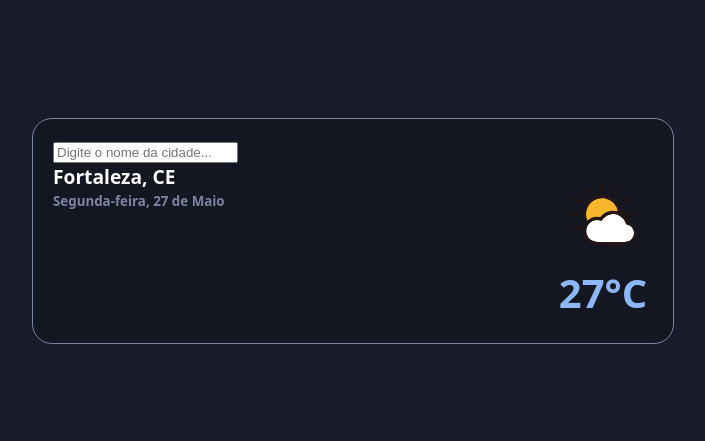
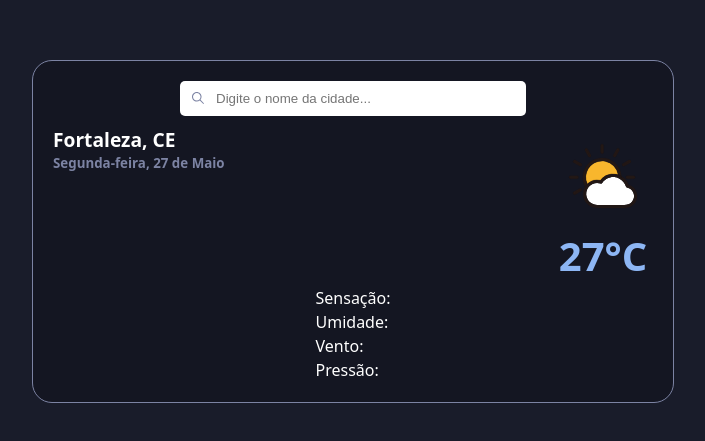
Before and after one commit to ManoelIvisson/weather-app, a React (Vite) app: page / in a window 1280 px wide. Shown: the part 169-610 px from the top of the page, without its empty margins (287-992 px from the left). Built offline with nearby package versions, Linux system fonts and the light colour scheme.

Commit message:
Estiliazando a barra de pesquisa

```diff
--- a/package.json
+++ b/package.json
@@ -11,7 +11,8 @@
   },
   "dependencies": {
     "react": "^19.1.0",
-    "react-dom": "^19.1.0"
+    "react-dom": "^19.1.0",
+    "react-icons": "^5.5.0"
   },
   "devDependencies": {
     "@eslint/js": "^9.25.0",
--- a/src/App.css
+++ b/src/App.css
@@ -18,6 +18,29 @@ main {
   padding: 20px;
   border-radius: 20px;
   border: #7C83A3 solid 1px;
+  align-items: center;
+}
+
+#pesquisa {
+  margin-bottom: 10px;
+  display: flex;
+  align-items: center;
+}
+
+#cidade {
+  padding: 10px;
+  border: none;
+  border-radius: 0px 5px 5px 0px;
+  width: 300px;
+}
+
+#icone-busca {
+  display: flex;
+  background-color: white;
+  height: 35px;
+  align-items: center;
+  padding-left: 10px;
+  border-radius: 5px 0px 0px 5px;
 }
 
 h1 {
@@ -30,6 +53,7 @@ h2 {
 
 #clima-atual {
   display: flex;
+  width: 100%;
   justify-content: space-between;
 }
 
--- a/src/App.tsx
+++ b/src/App.tsx
@@ -1,3 +1,4 @@
+import { IoIosSearch } from 'react-icons/io'
 import './App.css'
 
 function App() {
@@ -5,6 +6,9 @@ function App() {
     <>
       <main>
         <div id='pesquisa'>
+          <p id='icone-busca'>
+            <IoIosSearch className='info-estilo' />
+          </p>
           <form action="">
             <input type="text" name="cidade" id="cidade" placeholder='Digite o nome da cidade... ' />
           </form>
@@ -21,6 +25,20 @@ function App() {
           </div>
         </div>
 
+        <div id='info-clima'>
+          <div>
+            <p>Sensação: </p>
+          </div>
+          <div>
+            <p>Umidade: </p>
+          </div>
+          <div>
+            <p>Vento: </p>
+          </div>
+          <div>
+            <p>Pressão: </p>
+          </div>
+        </div>
       </main>
     </>
   )
```
Also changed, not shown: 1 other file (tests, documents, lock files or other folders).
